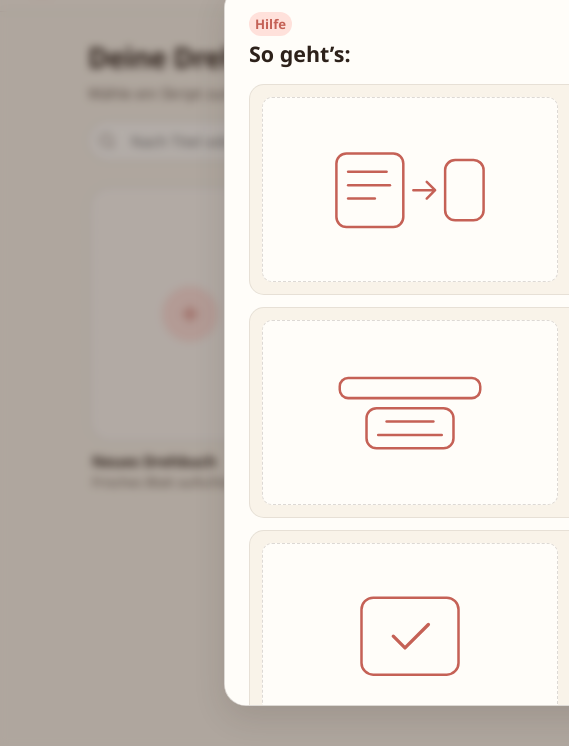
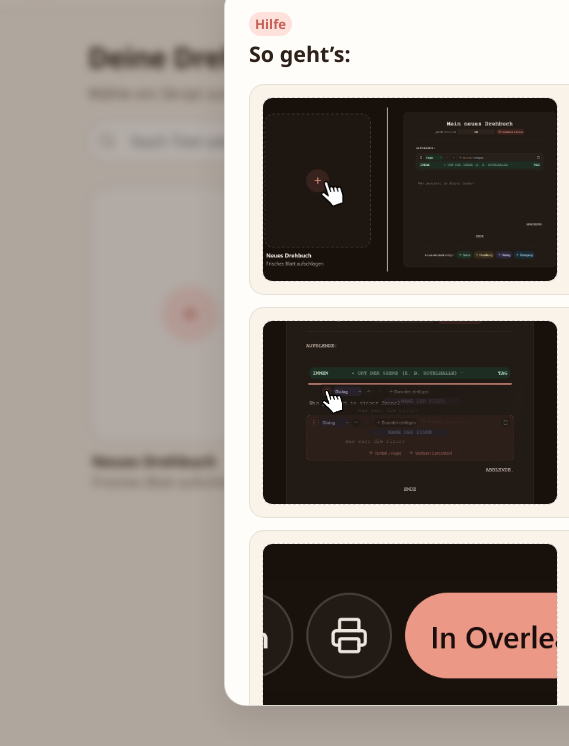
Before and after one commit to MeBeBruno/ScreenplayEditor, a plain HTML site: page index.html in a window 1280 px wide. Shown: the part 54-800 px from the top of the page, 0-569 px from the left. Drawn offline with Linux system fonts and the light colour scheme.

Commit message:
Onboarding Screenshots

```diff
--- a/index.html
+++ b/index.html
@@ -210,7 +210,7 @@
 			<div class='onboarding-steps-list'>
 				<article class='onboarding-step-card'>
 					<figure class='onboarding-image-frame'>
-						<img src='' alt='Illustration' class='onboarding-custom-image is-hidden' data-onboarding-image-slot='step-one'>
+						<img src='images/onboarding_step_1_screenshot.png' alt='Illustration' class='onboarding-custom-image is-hidden' data-onboarding-image-slot='step-one'>
 						<div class='onboarding-vector-fallback' data-illustration-slot='stepOneIllustration'></div>
 					</figure>
 					<div class='onboarding-step-body'>
@@ -233,7 +233,7 @@
 
 				<article class='onboarding-step-card'>
 					<figure class='onboarding-image-frame'>
-						<img src='' alt='Illustration' class='onboarding-custom-image is-hidden' data-onboarding-image-slot='step-two'>
+						<img src='images/onboarding_step_2_screenshot.png' alt='Illustration' class='onboarding-custom-image is-hidden' data-onboarding-image-slot='step-two'>
 						<div class='onboarding-vector-fallback' data-illustration-slot='stepTwoIllustration'></div>
 					</figure>
 					<div class='onboarding-step-body'>
@@ -245,7 +245,7 @@
 
 				<article class='onboarding-step-card'>
 					<figure class='onboarding-image-frame'>
-						<img src='' alt='Illustration' class='onboarding-custom-image is-hidden' data-onboarding-image-slot='step-three'>
+						<img src='images/onboarding_step_3_screenshot.png' alt='Illustration' class='onboarding-custom-image is-hidden' data-onboarding-image-slot='step-three'>
 						<div class='onboarding-vector-fallback' data-illustration-slot='stepThreeIllustration'></div>
 					</figure>
 					<div class='onboarding-step-body'>
```
Also changed, not shown: images/onboarding_step_1_screenshot.png (added), images/onboarding_step_2_screenshot.png (added), images/onboarding_step_3_screenshot.png (added).
